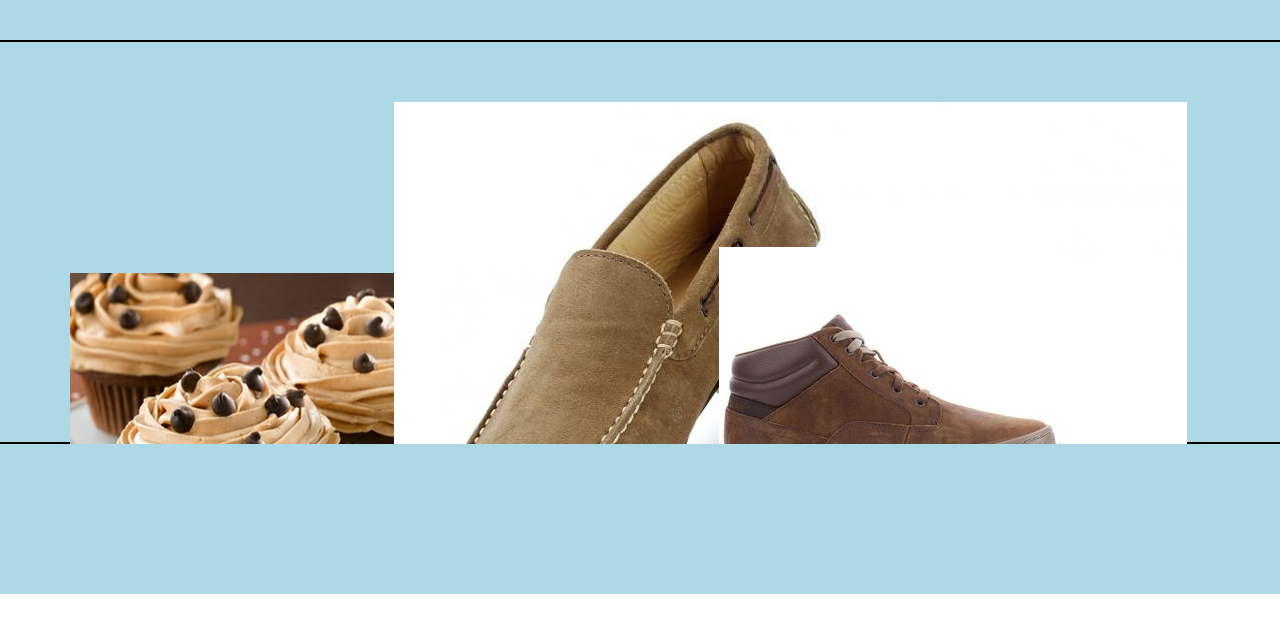
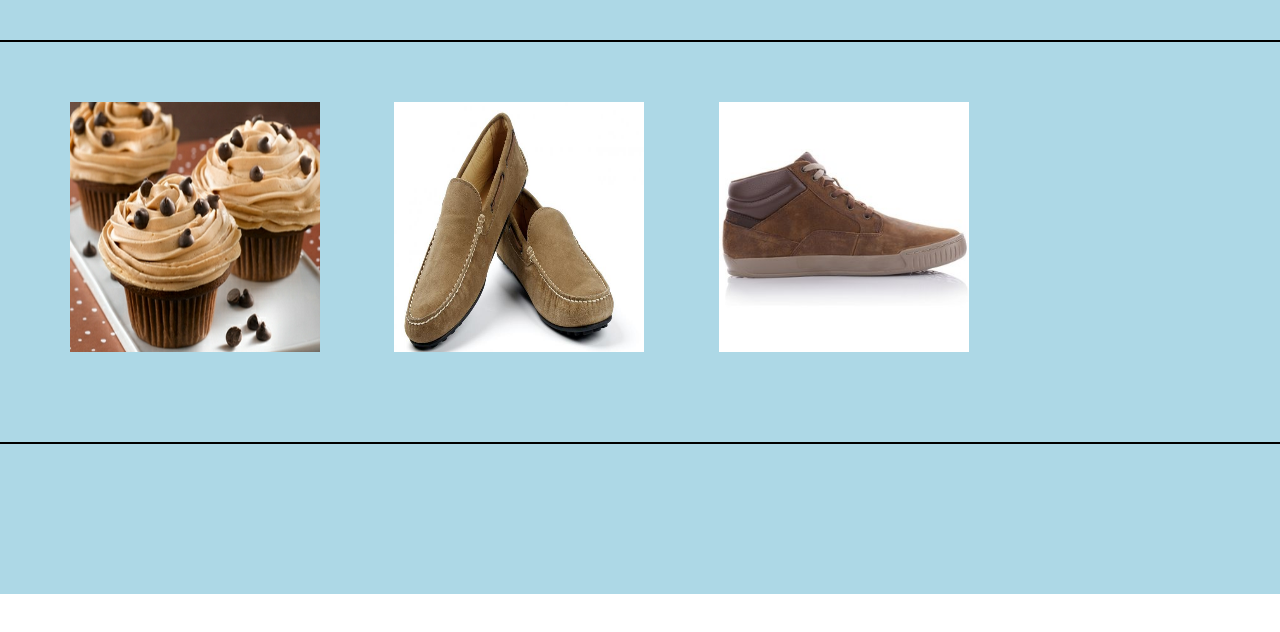
Before and after one commit to Hectordavid500/pagina-web, a plain HTML site: page index.html in a window 1280 px wide. Shown: the part 110-742 px from the top of the page. Drawn offline with Linux system fonts and the light colour scheme.

Commit message:
Dando estilos

```diff
--- a/ah.css
+++ b/ah.css
@@ -32,6 +32,11 @@ div#imgs div{
 	margin-left: 70px;
 	margin-top:  60px;
 }
+div#imgs div img{
+	width: 100%;
+	height: 100%;
+	margin: 0px;
+}
 footer{
 	position: relative;
 	width: 100%;
```
